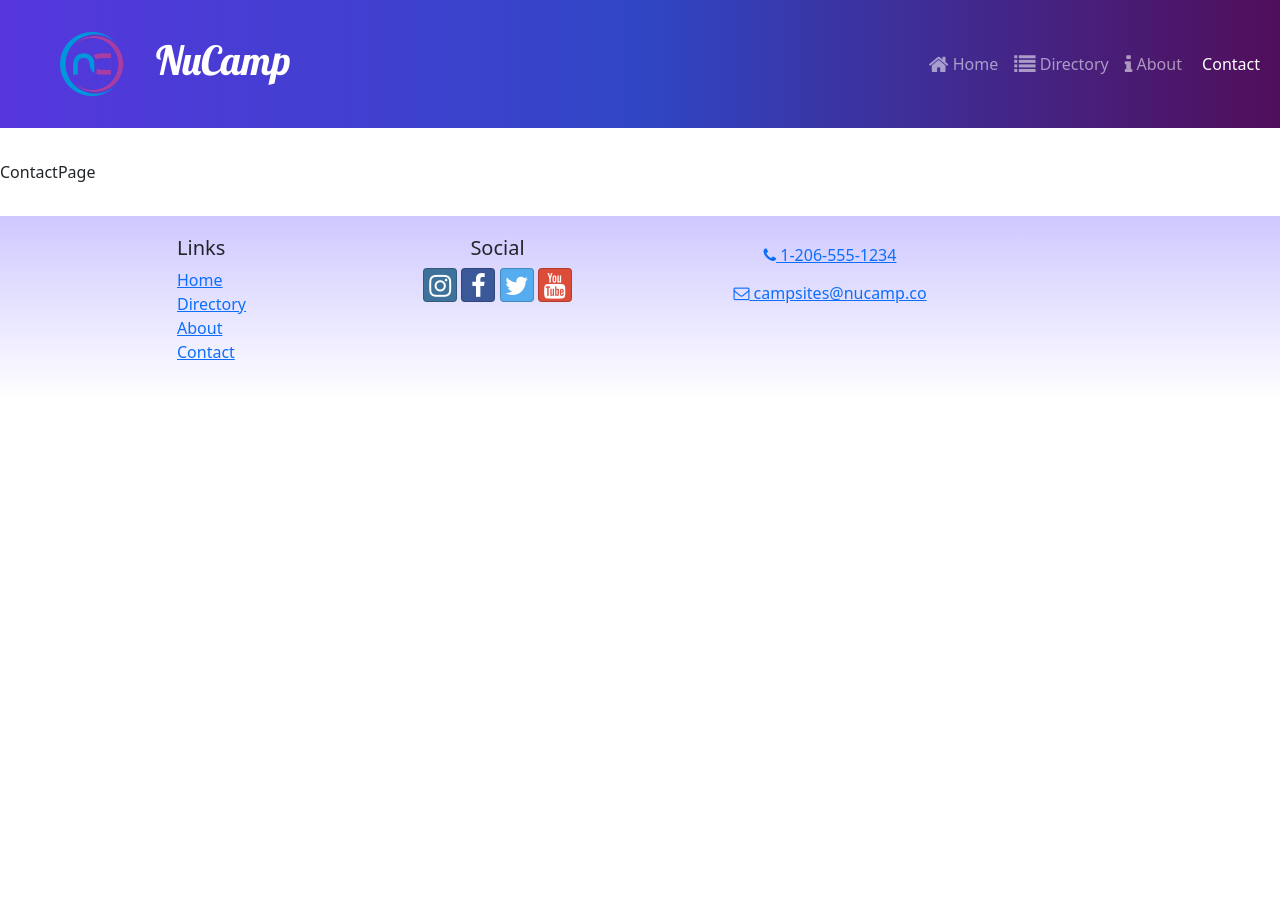
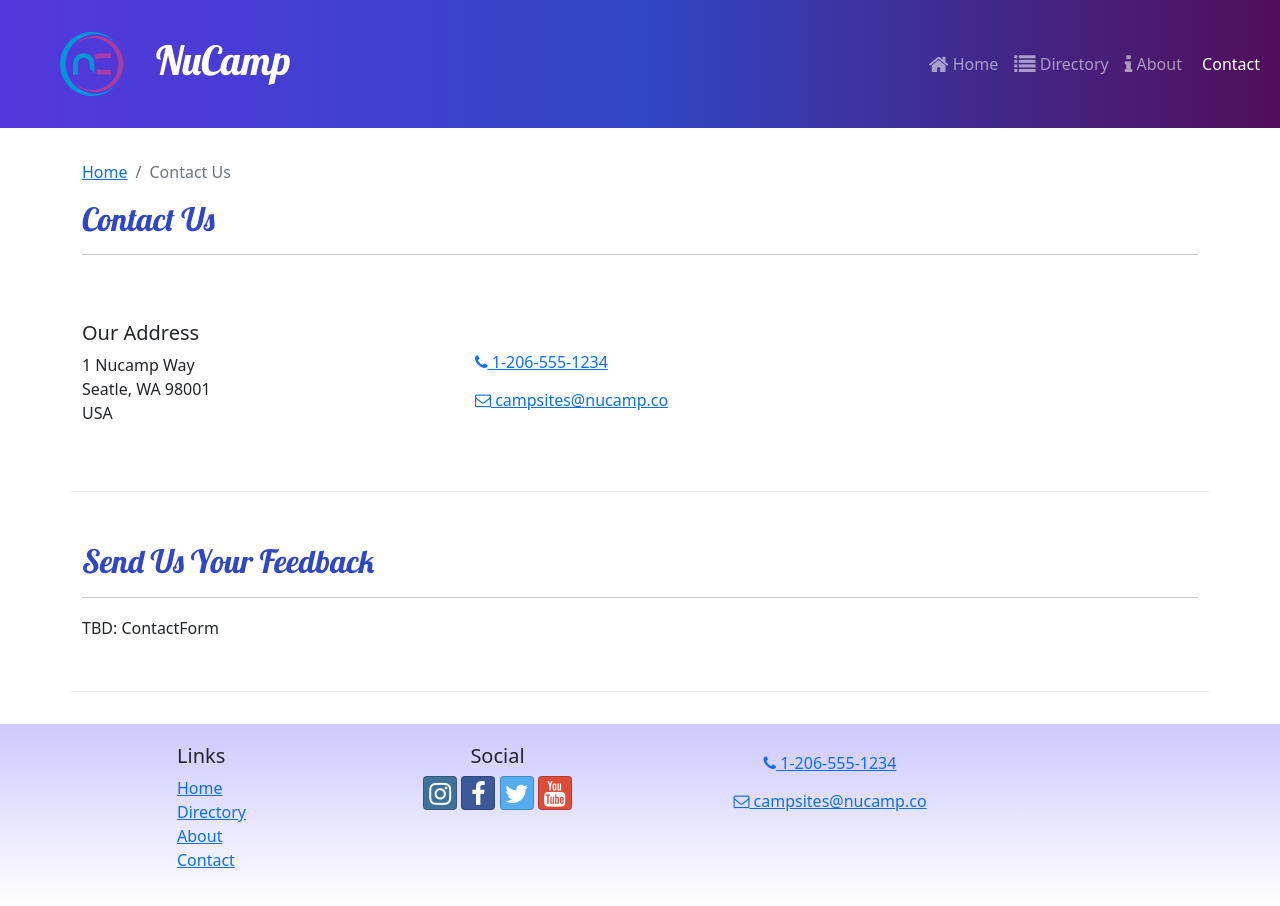
Before and after one commit to leahkatherine/react-nucamp, a React (Create React App) app: page /contact in a window 1280 px wide. Before the commit the page ends 800 px from the top, so only its background shows below. Built offline with nearby package versions, Linux system fonts and the light colour scheme.

Commit message:
Contact Page set up

```diff
--- /dev/null
+++ b/src/features/display/AnimatedDisplayCard.js
@@ -0,0 +1,32 @@
+import {useState, useEffect} from 'react';
+import { Card, CardImg, CardText, CardBody, CardTitle } from 'reactstrap';
+import { useSpring, animated } from 'react-spring';
+
+const AnimatedDisplayCard = ({item}) => {
+    const { image, name, description} = item;
+    const [toggle, setToggle] = useState(false);
+
+    const animatedStyle = useSpring({
+        opacity: toggle ? 1 : 0,
+        transform: toggle ? 'scale(1,1)': 'scale(1,0)',
+        config: { duration: 500}
+    });
+
+    useEffect(() => {
+        setToggle(true);
+    }, []);
+
+    return(
+        <animated.div style={animatedStyle}>
+            <Card>
+                <CardImg src={image} alt={name}/>
+                <CardBody>
+                    <CardTitle>{name}</CardTitle>
+                    <CardText>{description}</CardText>
+                </CardBody>
+            </Card>
+        </animated.div>
+    );
+};
+
+export default AnimatedDisplayCard;
--- a/src/features/display/DisplayList.js
+++ b/src/features/display/DisplayList.js
@@ -1,5 +1,6 @@
 import { Col, Row } from 'reactstrap';
-import DisplayCard from './DisplayCard';
+//import DisplayCard from './DisplayCard'; she said we could delete or comment out, i'm keeping it
+import AnimatedDisplayCard from './AnimatedDisplayCard';
 import { selectFeaturedCampsite } from '../campsites/campsitesSlice';
 import { selectFeaturedPromotion } from '../promotions/promotionsSlice';
 import { selectFeaturedPartner } from '../partners/partnersSlice';
@@ -11,9 +12,11 @@ const DisplayList = () => {
         <Row>
             {items.map((item, idx) =>{
                 return (
-                    <Col md className = 'm-1' key={idx}>
-                        <DisplayCard item={item}/>
-                    </Col>
+                    item && (
+                        <Col md className = 'm-1' key={idx}>
+                            <AnimatedDisplayCard item={item}/>
+                        </Col>
+                    )
                 );
             })}
         </Row>
--- a/src/pages/ContactPage.js
+++ b/src/pages/ContactPage.js
@@ -1,5 +1,50 @@
+import {Container, Col, Row} from 'reactstrap';
+import SubHeader from '../components/SubHeader';
 const ContactPage = () => {
-    return <div>ContactPage</div>
+    return (
+        <Container>
+            <SubHeader current= 'Contact Us'>
+            </SubHeader>
+            <Row className='row-content align-items-center'>
+                <Col sm='4' >
+                    <h5>Our Address</h5>
+                        <address>
+                            1 Nucamp Way
+                            <br/>
+                            Seatle, WA 98001
+                            <br/>
+                            USA
+                        </address>
+                </Col>
+                <Col>
+                    <a
+                        role='button'
+                        className='btn btn-link'
+                        href='tel:+12065551234'
+                        >
+                            <i className='fa fa-phone' /> 1-206-555-1234
+                        </a>
+                        <br />
+                        <a
+                            role='button'
+                            className='btn btn-link'
+                            href='mailto:fakeemail@fakeemail.co'
+                        >
+                            <i className='fa fa-envelope-o' /> campsites@nucamp.co
+                    </a>
+                </Col>
+            </Row>
+            <Row className='row-content'>
+                <Col xs='12'>
+                    <h2>Send Us Your Feedback</h2>
+                    <hr/>
+                </Col>
+                <Col md='10'>
+                        TBD: ContactForm
+                </Col>
+            </Row>
+        </Container>
+    )
 }
 
 export default ContactPage;
```
